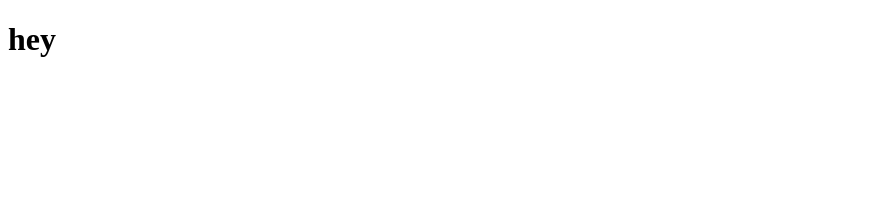
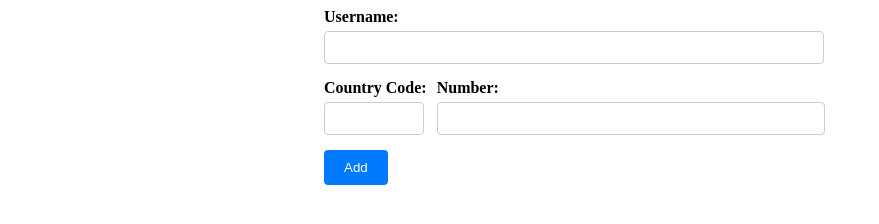
Before and after one commit to abhijithpr08/Contact-Management, a website: page public/index.html in a window 1280 px wide. Shown: the whole page, without its empty margins (0-879 px from the left). Drawn offline with Linux system fonts and the light colour scheme.

Commit message:
create new contact

```diff
--- a/public/app.js
+++ b/public/app.js
@@ -0,0 +1,25 @@
+const API_URL = "/api/contacts"
+
+const form = document.getElementById("contactForm")
+const userName = document.getElementById("username")
+const countryCode = document.getElementById("countryCode")
+const number = document.getElementById("number")
+
+form.addEventListener("submit", async (e) => {
+
+    e.preventDefault()
+    const data = {
+        userName: userName.value,
+        countryCode: countryCode.value,
+        number: number.value
+    }
+    console.log(data)
+
+    await fetch(API_URL, {
+        method: "POST",
+        headers: {
+            "Content-Type": "application/json",
+        },
+        body: JSON.stringify(data)
+    })
+})
--- a/public/index.html
+++ b/public/index.html
@@ -3,9 +3,32 @@
 <head>
     <meta charset="UTF-8">
     <meta name="viewport" content="width=device-width, initial-scale=1.0">
-    <title>Document</title>
+    <title>Contact Management</title>
+    <link rel="stylesheet" href="style.css">
 </head>
 <body>
-    <h1>hey</h1>
+    <form id="contactForm">
+        <div class="form-group">
+            <label for="username">Username:</label>
+            <input type="text" id="username" name="username" required>
+        </div>
+
+        <div class="form-group phone-group">
+            <div class="phone-inputs">
+                <div class="input-wrapper">
+                    <label for="countryCode">Country Code:</label>
+                    <input type="text" id="countryCode" name="countryCode" required>
+                </div>
+                <div class="input-wrapper">
+                    <label for="number">Number:</label>
+                    <input type="tel" id="number" name="number" required>
+                </div>
+            </div>
+        </div>
+
+        <button type="submit" id="addButton">Add</button>
+    </form>
+
+    <script src="app.js"></script>
 </body>
 </html>
--- a/public/style.css
+++ b/public/style.css
@@ -0,0 +1,56 @@
+form{
+    width: 50%;
+    margin: auto;
+}
+
+.form-group {
+    margin-bottom: 15px;
+}
+
+.phone-group .phone-inputs {
+    display: flex;
+    gap: 10px;
+}
+
+label {
+    display: block;
+    margin-bottom: 5px;
+    font-weight: bold;
+}
+
+#countryCode{
+    width: 100px;
+}
+
+input[type="text"],
+input[type="tel"] {
+    padding: 8px;
+    border: 1px solid #ccc;
+    border-radius: 4px;
+    box-sizing: border-box;
+}
+
+#username {
+    width: 500px;
+}
+
+#countryCode {
+    width: 100px;
+}
+
+#number {
+    width: 388px;
+}
+
+button {
+    padding: 10px 20px;
+    background-color: #007bff;
+    color: white;
+    border: none;
+    border-radius: 4px;
+    cursor: pointer;
+}
+
+button:hover {
+    background-color: #0056b3;
+}
--- a/server.js
+++ b/server.js
@@ -1,11 +1,16 @@
 import express from "express"
 import dotenv from "dotenv"
 import connectDB from "./config/db.js";
+import router from "./routes/contactRoute.js";
 
 dotenv.config()
 connectDB()
 const app = express();
 
+app.use(express.json())
+app.use(express.urlencoded({ extended: true }));
+
+app.use("/api/contacts",router)
 app.use(express.static("public"))
 
 const PORT = process.env.PORT || 4000
```
Also changed, not shown: controllers/contactController.js (+28 -0 lines), models/Contact.js (+5 -5 lines), routes/contactRoute.js (+11 -0 lines).
